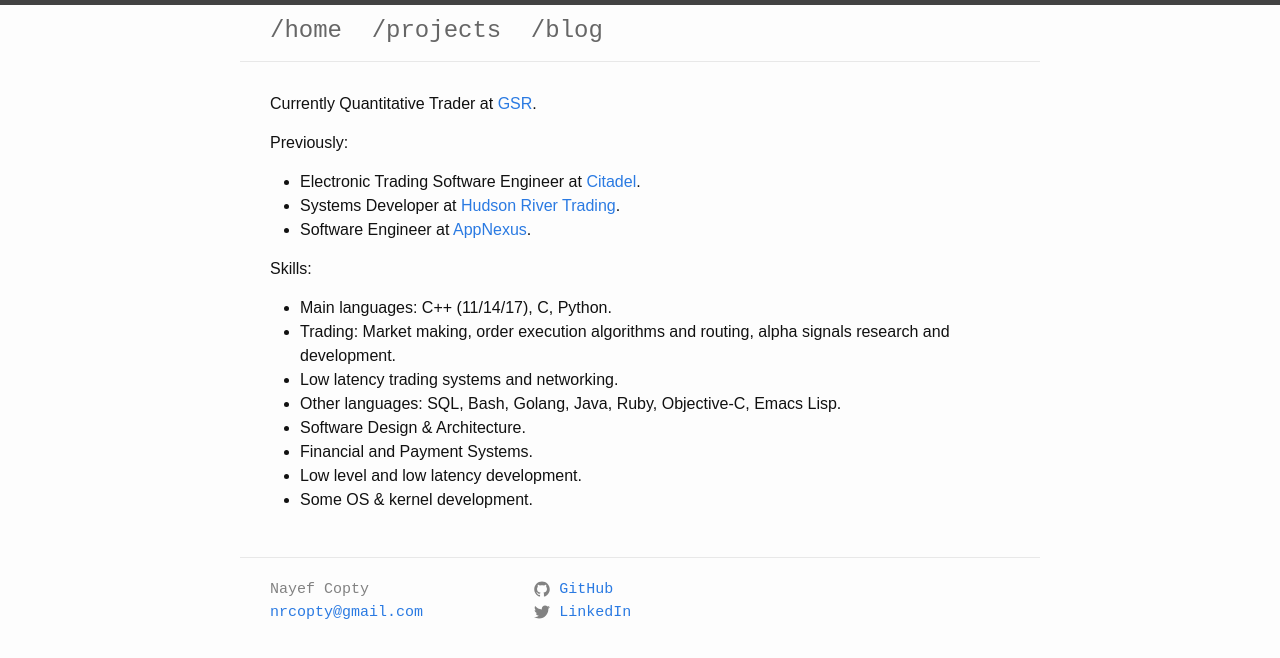
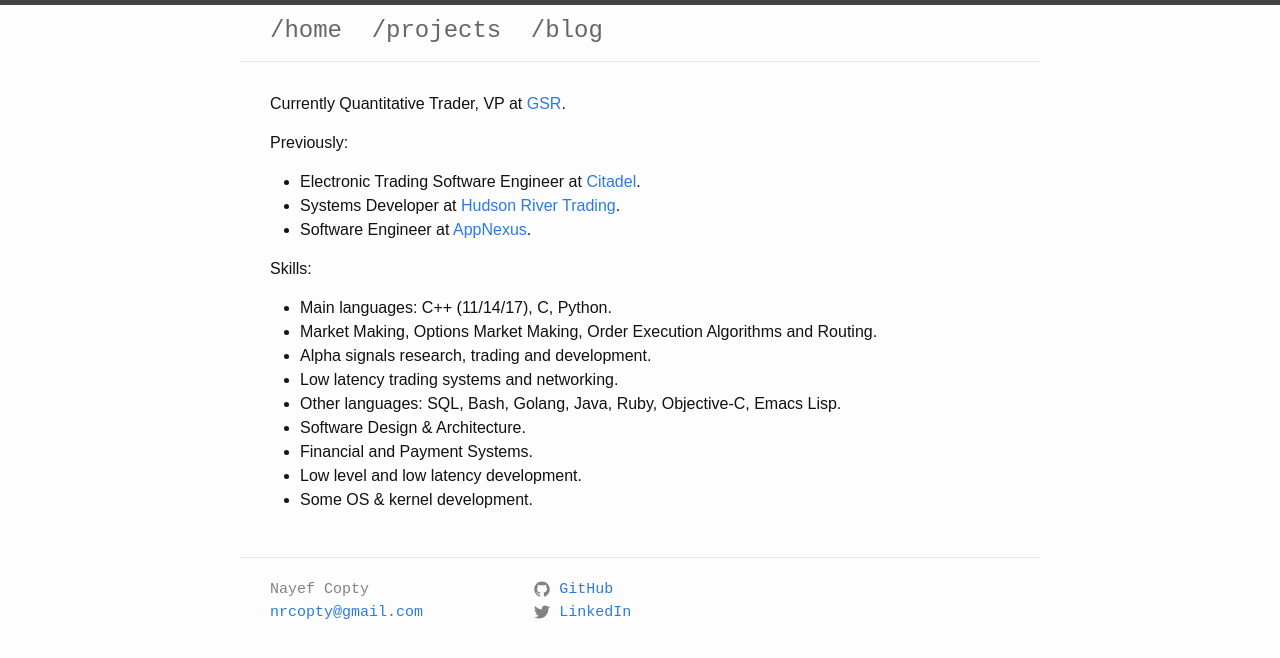
Before and after one commit to nayefc/nayefc.github.com, a Jekyll site: the page built from index.md, in a window 1280 px wide. Shown: the top 658 px of the page. Built offline with Jekyll 4.4.1, drawn with Linux system fonts in a browser that asks for light colours.

Commit message:
update index.md

```diff
--- a/index.md
+++ b/index.md
@@ -2,7 +2,7 @@
 layout: default
 ---
 
-Currently Quantitative Trader at <a href="https://www.gsr.io/" target="_blank">GSR</a>.
+Currently Quantitative Trader, VP at <a href="https://www.gsr.io/" target="_blank">GSR</a>.
 
 Previously:
 - Electronic Trading Software Engineer at <a href="https://citadel.com/" target="_blank">Citadel</a>.
@@ -11,7 +11,8 @@
 
 Skills:
 - Main languages: C++ (11/14/17), C, Python.
-- Trading: Market making, order execution algorithms and routing, alpha signals research and development.
+- Market Making, Options Market Making, Order Execution Algorithms and Routing.
+- Alpha signals research, trading and development.
 - Low latency trading systems and networking.
 - Other languages: SQL, Bash, Golang, Java, Ruby, Objective-C, Emacs Lisp.
 - Software Design & Architecture.
```
